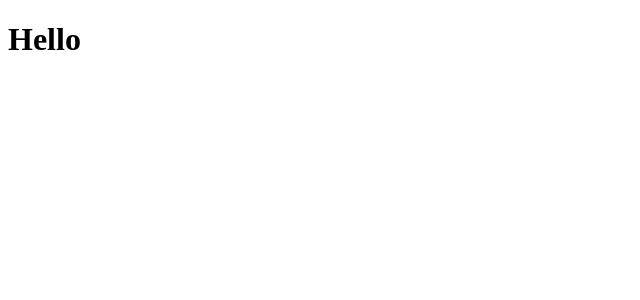
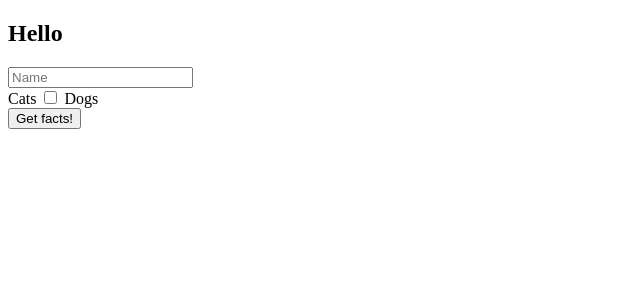
Before and after one commit to dominikacookies/dog-cat-facts, a React (Create React App) app: page / in a window 1280 px wide. Shown: the top 300 px of the page, without its empty margins (0-640 px from the left). Built offline with nearby package versions, Linux system fonts and the light colour scheme.

Commit message:
added draft form as component to render to welcome screen

```diff
--- a/src/App.js
+++ b/src/App.js
@@ -1,4 +1,7 @@
 import { Component } from "react";
+
+import PreferenceForm from "./components/PreferenceForm";
+
 
 class App extends Component {
   constructor(props) {
@@ -7,7 +10,12 @@ class App extends Component {
 
   render() {
     return (
-          <h1> Hello</h1>
+      <section className="main-container">
+        <div className="content">
+          <h1> Hello </h1>
+          <PreferenceForm />
+        </div>
+    </section>
     )
   }
 }
--- /dev/null
+++ b/src/components/PreferenceForm.js
@@ -0,0 +1,28 @@
+import React from "react"
+
+const PreferenceForm = () => {
+  return (
+    <form>
+      <div className="mb-3">
+        <div>
+          <input
+            type="input"
+            className="form-control"
+            id="name"
+            placeholder="Name"
+          />
+        </div>
+      </div>
+      <div className="form-check form-switch">
+        <span> Cats </span>
+          <input className="form-check-input" type="checkbox" id="flexSwitchCheckDefault" />
+        <span> Dogs </span>
+      </div>
+      <button type="submit" className="btn btn-primary">
+        Get facts!
+      </button>
+    </form>
+  );
+};
+
+export default PreferenceForm
```
